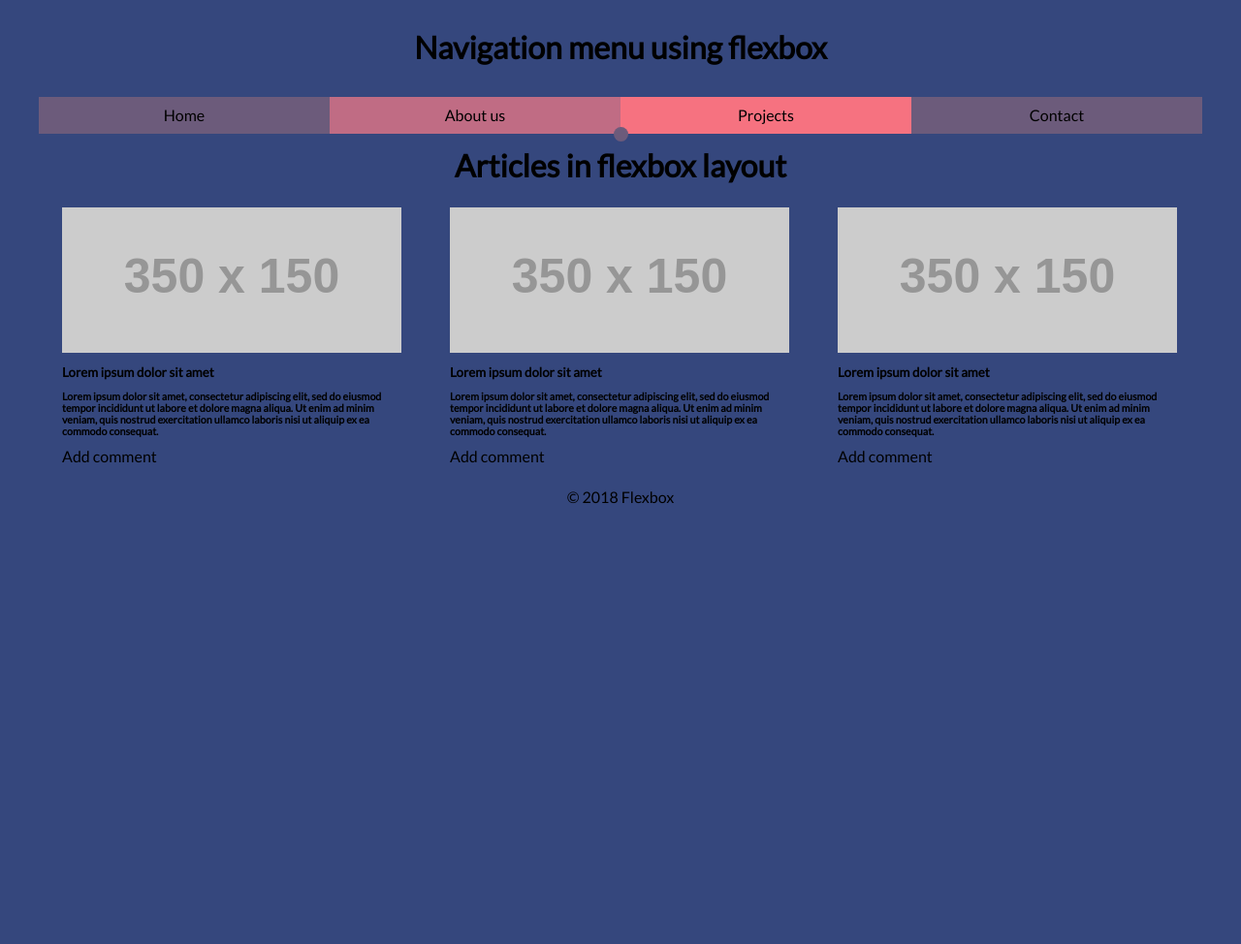
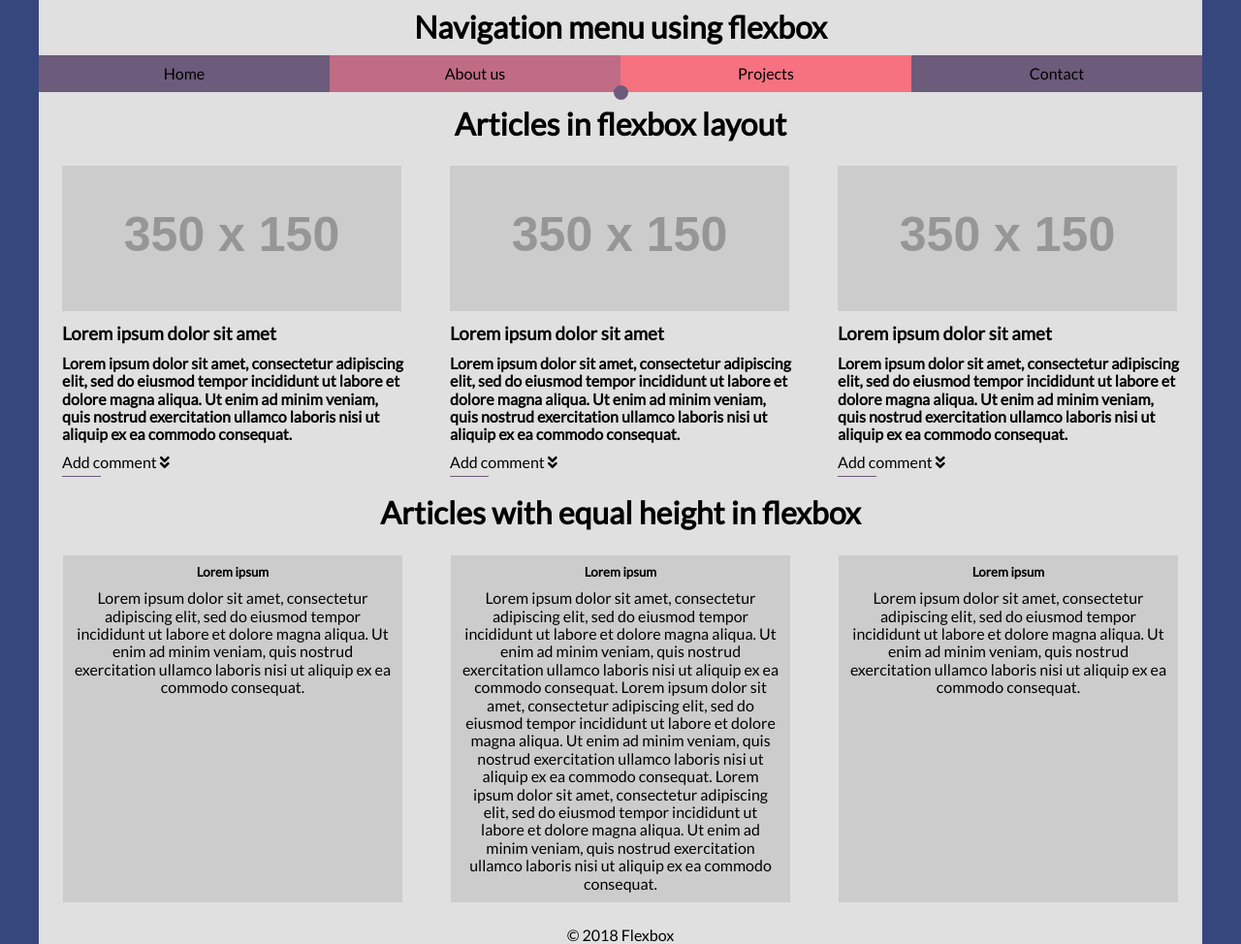
Before and after one commit to barbarabanach/flexbox-layout, a website: page app/index.html in a window 1280 px wide. Shown: the whole page at 97% size. Before the commit the page ends 800 px from the top, so only its background shows below. Drawn offline with Linux system fonts and the light colour scheme; placeholder pictures from the web are drawn by us.

Commit message:
new section and more styling

```diff
--- a/Gruntfile.js
+++ b/Gruntfile.js
@@ -1,9 +1,5 @@
 module.exports = function (grunt) {
     grunt.initConfig({
-        watch: {
-            files: 'app/**/*.scss',
-            tasks: ['sass']
-        },
         sass: {
             options: {
                 sourceMap: true
@@ -27,6 +23,10 @@ module.exports = function (grunt) {
                     server: './app'
                 }
             }
+        },
+        watch: {
+            files: 'app/**/*.scss',
+            tasks: ['sass']
         }
     });
 
--- a/app/index.html
+++ b/app/index.html
@@ -30,54 +30,57 @@
             </ul>
         </nav>
     </header>
-
-    <!-- <article class="article">
-        <div class="article-card">
-            <div class="article-photo">
-                <img src="http://via.placeholder.com/350x150" alt="">
-            </div>
-            <div class="article-photo">
-                <h1>HTML</h1>
-                <p>By Troy McClure. Published January 3rd</p>
-                <p>Lorem ipsum dolor sit amet, consectetur adipiscing elit, sed do eiusmod tempor incididunt ut labore et dolore magna aliqua.
-                    Ut enim ad minim veniam, quis nostrud exercitation ullamco laboris nisi ut aliquip ex ea commodo consequat. Duis
-                    aute irure dolor in reprehenderit in voluptate velit esse cillum dolore eu fugiat nulla pariatur. Excepteur sint
-                    occaecat cupidatat non proident, sunt in culpa qui officia deserunt mollit anim id est laborum.</p>
-            </div>
-        </div>
-    </article> -->
     <h1 class="container">Articles in flexbox layout</h1>
     <section class="container article">
         <div class="article-card">
             <div class="article-photo">
-                <img src="http://via.placeholder.com/350x150">
+                <img src="http://via.placeholder.com/350x150" alt="img">
             </div>
-            <h5>Lorem ipsum dolor sit amet</h5>
-            <h6>Lorem ipsum dolor sit amet, consectetur adipiscing elit, sed do eiusmod tempor incididunt ut labore et dolore magna aliqua.
-            Ut enim ad minim veniam, quis nostrud exercitation ullamco laboris nisi ut aliquip ex ea commodo consequat.</h6>
-            <p>Add comment</p>
+            <h3>Lorem ipsum dolor sit amet</h3>
+            <h4>Lorem ipsum dolor sit amet, consectetur adipiscing elit, sed do eiusmod tempor incididunt ut labore et dolore magna aliqua.
+            Ut enim ad minim veniam, quis nostrud exercitation ullamco laboris nisi ut aliquip ex ea commodo consequat.</h4>
+            <p class="separator">Add comment <i class="fas fa-angle-double-down"></i></p>
         </div>
         <div class="article-card">
             <div class="product-image">
-                <img src="http://via.placeholder.com/350x150">
+                <img src="http://via.placeholder.com/350x150" alt="img">
             </div>
-                <h5>Lorem ipsum dolor sit amet</h5>
-                <h6>Lorem ipsum dolor sit amet, consectetur adipiscing elit, sed do eiusmod tempor incididunt ut labore et dolore magna
-                aliqua. Ut enim ad minim veniam, quis nostrud exercitation ullamco laboris nisi ut aliquip ex ea commodo consequat.</h6>
-            <p>Add comment</p>
+            <h3>Lorem ipsum dolor sit amet</h3>
+            <h4>Lorem ipsum dolor sit amet, consectetur adipiscing elit, sed do eiusmod tempor incididunt ut labore et dolore magna aliqua.
+                Ut enim ad minim veniam, quis nostrud exercitation ullamco laboris nisi ut aliquip ex ea commodo consequat.</h4>
+            <p>Add comment <i class="fas fa-angle-double-down"></i></p>
         </div>
 
         <div class="article-card">
             <div class="product-content">
-                <img src="http://via.placeholder.com/350x150">
+                <img src="http://via.placeholder.com/350x150" alt="img">
             </div>
-            <h5>Lorem ipsum dolor sit amet</h5>
-            <h6>Lorem ipsum dolor sit amet, consectetur adipiscing elit, sed do eiusmod tempor incididunt ut labore et dolore magna
-                aliqua. Ut enim ad minim veniam, quis nostrud exercitation ullamco laboris nisi ut aliquip ex ea commodo consequat.</h6>
-            <p>Add comment</p>
+            <h3>Lorem ipsum dolor sit amet</h3>
+            <h4>Lorem ipsum dolor sit amet, consectetur adipiscing elit, sed do eiusmod tempor incididunt ut labore et dolore magna aliqua.
+                Ut enim ad minim veniam, quis nostrud exercitation ullamco laboris nisi ut aliquip ex ea commodo consequat.</h4>
+            <p>Add comment <i class="fas fa-angle-double-down"></i></p>
         </div>
     </section>
-
+    <h1 class="container">Articles with equal height in flexbox</h1>
+    <section class="container boxes">
+        <div class="box">
+            <h5>Lorem ipsum</h5>
+            <p>Lorem ipsum dolor sit amet, consectetur adipiscing elit, sed do eiusmod tempor incididunt ut labore et dolore magna aliqua.
+                Ut enim ad minim veniam, quis nostrud exercitation ullamco laboris nisi ut aliquip ex ea commodo consequat.</p>
+        </div>
+        <div class="box">
+            <h5>Lorem ipsum</h5>
+            <p>Lorem ipsum dolor sit amet, consectetur adipiscing elit, sed do eiusmod tempor incididunt ut labore et dolore magna aliqua.
+                Ut enim ad minim veniam, quis nostrud exercitation ullamco laboris nisi ut aliquip ex ea commodo consequat. Lorem ipsum dolor sit amet, consectetur adipiscing elit, sed do eiusmod tempor incididunt ut labore et dolore magna aliqua.
+                Ut enim ad minim veniam, quis nostrud exercitation ullamco laboris nisi ut aliquip ex ea commodo consequat. Lorem ipsum dolor sit amet, consectetur adipiscing elit, sed do eiusmod tempor incididunt ut labore et dolore magna aliqua.
+                Ut enim ad minim veniam, quis nostrud exercitation ullamco laboris nisi ut aliquip ex ea commodo consequat.</p>
+        </div>
+        <div class="box">
+            <h5>Lorem ipsum</h5>
+            <p>Lorem ipsum dolor sit amet, consectetur adipiscing elit, sed do eiusmod tempor incididunt ut labore et dolore magna aliqua.
+                Ut enim ad minim veniam, quis nostrud exercitation ullamco laboris nisi ut aliquip ex ea commodo consequat.</p>
+        </div>
+    </section>
 
     <footer class="container">
         <p>&copy; 2018 Flexbox</p>
--- a/app/scss/style.scss
+++ b/app/scss/style.scss
@@ -413,7 +413,13 @@ body {
     font-family: 'Lato', sans-serif;
 }
 
+img {
+    max-width: 100%;
+    height: auto;
+}
+
 .container {
+    background-color: #e0e0e0;
     max-width: 1200px;
     min-height: auto;
     margin: 0 auto;
@@ -436,10 +442,10 @@ header {
     margin: 0 auto;
     }
 
-
     h1 {
         padding: 10px;
         text-align: center;
+        margin: 0;
     }
 
     nav {
@@ -458,16 +464,36 @@ header {
 
                 &:first-child {
                     background-color: #6c5b7b;
+
+                    &:hover {
+                       background-color: #f67280;
+                       transition: background-color 1s ease-out;
+                    }
                 }
                 &:nth-child(2) {
                     background-color: #c06c84;
+
+                    &:hover {
+                       background-color: #35477d;
+                       transition: background-color 1s ease-out;
+                    }
                 }
 
                 &:nth-child(3) {
                     background-color: #f67280;
+
+                    &:hover {
+                       background-color: #35477d;
+                       transition: background-color 1s ease-out;
+                    }
                 }
                 &:nth-child(4) {
                     background-color: #6c5b7b;
+
+                    &:hover {
+                        background-color: #f67280;
+                        transition: background-color 1s ease-out;
+                    }
                 }
                 a {
                     text-decoration: none;
@@ -485,7 +511,6 @@ section p {
     padding: 10px 0 0 0;
 }
 
-
 // section p:after {
 //     content: "\f107";
 //     font-family: FontAwesome;
@@ -502,18 +527,39 @@ section p {
   text-align: left;
 }
 
-.article-card  h5 {
+.article-card  h3 {
     padding: 10px 0 10px 0;
 }
 
 .article-card {
   padding: 2%;
-  flex-grow: 1;
-  flex-basis: 16%;
-  flex-direction: column;
+  -webkit-flex-grow: 1;
+  -webkit-flex-basis: 16%;
+  -webkit-flex-direction: column;
   /*flex: 1 16%;*/
 }
 
-.article-info {
-  margin-top: auto;
+.article-card:after {
+    content: "";
+    width: 40px;
+    height: 1px;
+    background-color: #6c5b7b;
+    position: relative;
+    bottom: -5px;
+    display: block;
+    margin: 0 auto;
+    left: -156px;
 }
+
+.boxes {
+    display: flex;
+    flex-wrap: wrap;
+    justify-content: space-between;
+
+    .box {
+        background-color: #cccccc;
+        flex: 1;
+        margin: 25px;
+        padding: 10px;
+    }
+}
```
Also changed, not shown: app/css/style.css, 1 other file.
